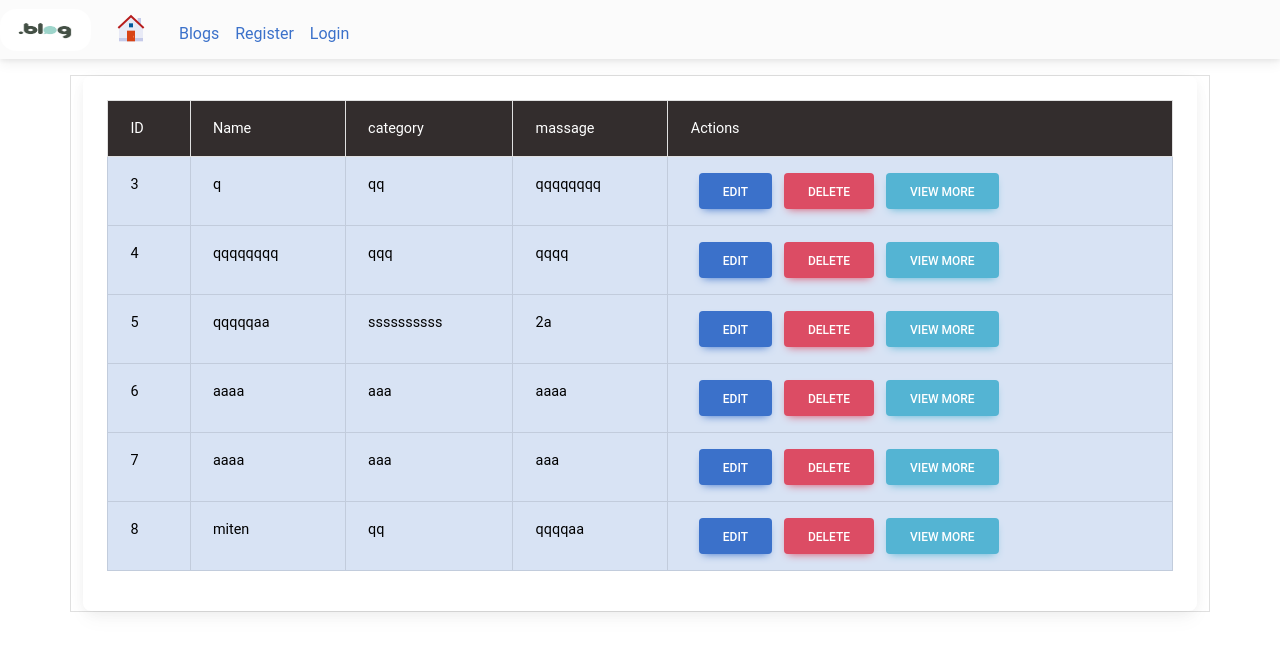
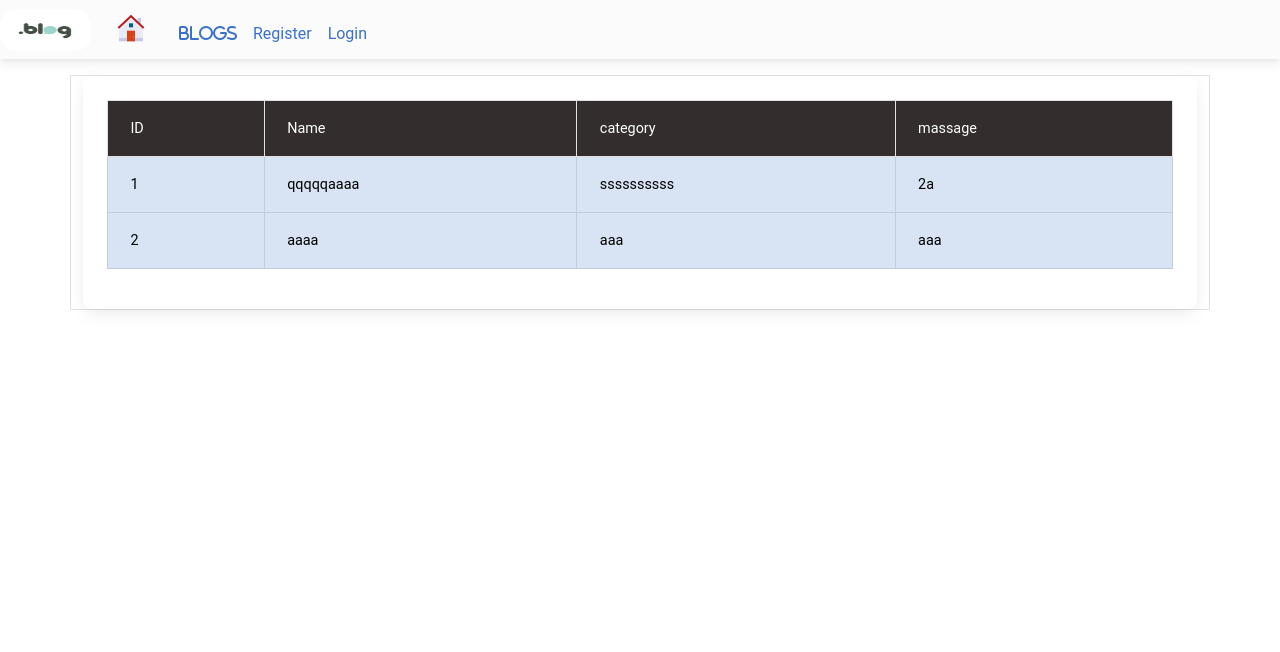
Before and after one commit to Miten-kumar/blogg-app, a React (Create React App) app: page /blog in a window 1280 px wide. Shown: the top 652 px of the page. Built offline with nearby package versions, Linux system fonts and the light colour scheme; data requests are answered from the project's data file.

Commit message:
"routing completed now for perticluerblog"

```diff
--- a/db.json
+++ b/db.json
@@ -1,40 +1,16 @@
 {
   "employee": [
     {
-      "name": "q",
-      "email": "qq",
-      "password": "qqqqqqqq",
-      "id": 3
-    },
-    {
-      "name": "qqqqqqqq",
-      "email": "qqq",
-      "password": "qqqq",
-      "id": 4
-    },
-    {
-      "name": "qqqqqaa",
+      "name": "qqqqqaaaa",
       "email": "ssssssssss",
       "password": "2a",
-      "id": 5
-    },
-    {
-      "name": "aaaa",
-      "email": "aaa",
-      "password": "aaaa",
-      "id": 6
+      "id": 1
     },
     {
       "name": "aaaa",
       "email": "aaa",
       "password": "aaa",
-      "id": 7
-    },
-    {
-      "name": "miten",
-      "email": "qq",
-      "password": "qqqqaa",
-      "id": 8
+      "id": 2
     }
   ],
   "User": [
@@ -42,7 +18,7 @@
       "username": "soham",
       "password": "aaa",
       "email": "soham@dasd",
-      "role": "admin",
+      "role": "user",
       "id": 1
     },
     {
@@ -56,8 +32,22 @@
       "username": "adi",
       "password": "aaa",
       "email": "soham@dfssf",
+      "role": "user",
+      "id": 3
+    },
+    {
+      "username": "mitenkumar",
+      "password": "asd",
+      "email": "mitenpate1234@gmail.com",
       "role": "admin",
-      "id": 3
+      "id": 4
+    },
+    {
+      "username": "Miten",
+      "email": "mitenkumar@fsadf",
+      "password": "aaa",
+      "role": "user",
+      "id": 5
     }
   ],
   "posts": [
--- a/src/App.js
+++ b/src/App.js
@@ -4,22 +4,21 @@ import Navbar from "./Blog/UI/Navbar.jsx";
 import DisplayData from "./Blog/UI/DisplayData";
 import Register from "./Blog/UI/Ragister.jsx";
 import Login from "./Blog/UI/Login.jsx";
-import Alluser from "./Blog/UI/Alluser"
+import Alluser from "./Blog/UI/Alluser";
 import { useNavigate } from "react-router-dom";
-import Admin from './Blog/UI/AdminHome';
+import Admin from "./Blog/UI/AdminHome";
 import Protected from "./Blog/UI/Protekted.js";
-
+import MyBlog from "./Blog/UI/MyBlog"
 function App() {
   const [isLogged, setisLogged] = useState(null);
   const [username, setUsername] = useState("");
   // const [ref, setref] = useState(null);
-  const [Role1, setRole] = useState('');
-  const [userId, setuserId] = useState('');
-  const statusMethod = ( role ,id) => {
+  const [Role, setRole] = useState("");
+  const [userId, setuserId] = useState("");
+  const statusMethod = (role, id) => {
     setRole(role);
-    // // console.log(role);
-    setuserId(id)
-    // console.log(id);
+    console.log(role);
+    setuserId(id);
   };
 
   const status = (data, user) => {
@@ -36,7 +35,7 @@ function App() {
   };
   return (
     <>
-      <Navbar props={{ isLogged, username, logoutSubmitHandler }} />
+      <Navbar props={{ isLogged, username, logoutSubmitHandler, Role }} />
 
       <Routes>
         <Route path="/" exact element={<div>This is Home Component</div>} />
@@ -44,16 +43,29 @@ function App() {
           path="/blog"
           element={<DisplayData props={{ isLogged, username }} />}
         />
-        <Route path="/register"  element={<Register />} />
-        <Route path="/login" element={<Login props={status}  statusMethod={statusMethod}  />} />
-        <Route path="/admin"  element={<Protected  isLogged={isLogged} ><Admin /></Protected>}>
-          <Route path="alluser"  element={<Alluser />}/>
+        <Route path="/register" element={<Register />} />
+        <Route
+          path="/login"
+          element={<Login props={status} statusMethod={statusMethod} />}
+        />
+        <Route
+          path="/admin"
+          element={
+            <Protected isLogged={isLogged}>
+              <Admin />
+            </Protected>
+          }
+        >
+          <Route path="alluser" element={<Alluser />} />
           <Route
-          path="blog"
-          element={<DisplayData props={{ isLogged, username }} />}
-        />
+            path="blog"
+            element={<DisplayData props={{ isLogged, username, Role }} />}
+          />
+          <Route
+            path="myblog"
+            element={<MyBlog/>}
+          />
         </Route>
-
       </Routes>
 
       <Outlet />
--- a/src/Blog/UI/AddBlog.jsx
+++ b/src/Blog/UI/AddBlog.jsx
@@ -65,11 +65,7 @@ export default function AddBlog(props) {
               <MDBModalContent>
                 <MDBModalHeader>
                   <MDBModalTitle>Modal title</MDBModalTitle>
-                  <MDBBtn
-                    className="btn-close"
-                    color="none"
-                    onClick={toggleshow}
-                  ></MDBBtn>
+
                 </MDBModalHeader>
                 <MDBModalBody>
                   <MDBInput
--- a/src/Blog/UI/AdminHome.jsx
+++ b/src/Blog/UI/AdminHome.jsx
@@ -3,8 +3,9 @@ import CardContent from "@mui/material/CardContent";
 import { Button, CardActions } from "@mui/material";
 import Grid from '@mui/material/Grid'
 import { NavLink } from "react-router-dom";
-
+import GroupOutlinedIcon from '@mui/icons-material/GroupOutlined';
 import { Outlet } from "react-router-dom";
+import DescriptionOutlinedIcon from '@mui/icons-material/DescriptionOutlined';
 export default function MultiActionAreaCard() {
   return (
     <>
@@ -14,22 +15,29 @@ export default function MultiActionAreaCard() {
               className="nav"
               style={{
                 boxShadow: "0px 0px 0.5rem grey",
-                width: "8rem",
+                width: "9rem",
                 height: "100vh",
               }}
             >
               <CardContent>
                 <CardActions>
-                  <NavLink to="/admin/alluser">
+                  <NavLink active to="/admin/alluser" className="d-inline mb-2">
                     <Button size="small" color="primary">
-                      All Users
+                     <GroupOutlinedIcon className="mx-2"/>  Users
+                    </Button>
+                  </NavLink>
+                </CardActions>
+                <CardActions >
+                  <NavLink to="/admin/blog">
+                    <Button size="small"className=" mb-3" color="primary">
+                     <DescriptionOutlinedIcon className="mx-2"/> Blogs
                     </Button>
                   </NavLink>
                 </CardActions>
                 <CardActions>
-                  <NavLink to="/admin/blog">
+                  <NavLink to="/admin/myblog">
                     <Button size="small" color="primary">
-                      All Blogs
+                     <DescriptionOutlinedIcon className="mx-2"/>MyBlogs
                     </Button>
                   </NavLink>
                 </CardActions>
--- a/src/Blog/UI/DisplayData.jsx
+++ b/src/Blog/UI/DisplayData.jsx
@@ -1,12 +1,13 @@
 import { useEffect, useState } from "react";
-
 import AddBlog from "./AddBlog";
 import Edit from "./Edit";
-import Details from "./ViewMore";
+import ViewDetails from "./ViewMore";
 import axios from "axios";
 import { toast } from "react-toastify";
 import { MDBBtn } from "mdb-react-ui-kit";
+import DeleteForeverOutlinedIcon from "@mui/icons-material/DeleteForeverOutlined";
 const DisplayData = (props) => {
+  console.log(props.props.Role);
   const [empdata, empdatachange] = useState(null);
   const [Data1, setData1] = useState({});
   const [ref, setref] = useState(true);
@@ -53,7 +54,7 @@ const DisplayData = (props) => {
                 <td> Name</td>
                 <td>category</td>
                 <td>massage</td>
-                <td>Actions</td>
+                {props.props.Role === "admin" ? <td>Actions</td> : null}
               </tr>
             </thead>
             <tbody className="table-primary">
@@ -64,6 +65,7 @@ const DisplayData = (props) => {
                     <td>{item.name}</td>
                     <td>{item.email}</td>
                     <td>{item.password}</td>
+                    {props.props.Role === "admin" ? (
                       <td>
                         <Edit props={item} data={update} />
                         <MDBBtn
@@ -72,11 +74,11 @@ const DisplayData = (props) => {
                             Remove(item.id);
                           }}
                         >
-                        DELETE
+                          <DeleteForeverOutlinedIcon />
                         </MDBBtn>
-                      <Details   props={item}  />
-
+                        <ViewDetails props={item} />
                       </td>
+                    ) : null}
                   </tr>
                 ))}
             </tbody>
--- a/src/Blog/UI/Edit.jsx
+++ b/src/Blog/UI/Edit.jsx
@@ -12,6 +12,7 @@ import {
   MDBModalFooter,
   MDBTextArea,
 } from "mdb-react-ui-kit";
+import ModeEditOutlineOutlinedIcon from '@mui/icons-material/ModeEditOutlineOutlined';
 
 export default function App(props) {
   const [basicModal, setBasicModal] = useState(false);
@@ -48,7 +49,7 @@ export default function App(props) {
   return (
     <>
       <MDBBtn onClick={toggleShow} className="mx-2">
-        EDIT
+      <ModeEditOutlineOutlinedIcon/>
       </MDBBtn>
       <MDBModal show={basicModal} setShow={setBasicModal} tabIndex="-1">
         <MDBModalDialog>
--- a/src/Blog/UI/Logedbtn.jsx
+++ b/src/Blog/UI/Logedbtn.jsx
@@ -9,10 +9,12 @@ export default function App(props) {
         className="mx-2 rounded-circle"
         rounded
         color="info "
+
+        style={{"font-family": 'FontAwesome',"padding": "8px 18px 11px 19px"}}
         btnChildren={props.props}
         placement="right"
       >
-        <MDBBtn onClick={props.logout} className="rounded-circle" color="danger">
+        <MDBBtn onClick={props.logout} className="rounded" color="danger">
           Logout
         </MDBBtn>
       </MDBPopover>
--- a/src/Blog/UI/Login.jsx
+++ b/src/Blog/UI/Login.jsx
@@ -20,35 +20,42 @@ export default function Login(props) {
       .get("http://localhost:8000/User")
       .then((resp) => {
         if (
-          resp["data"].find((user) => user.username === username &&
-           user.password === password)
+          resp["data"].find(
+            (user) => user.username === username && user.password === password
+          ) &&
+          resp["data"].find(
+            (user) => user.username === username && user.password === password
+          ).role === "admin"
         ) {
-          let role =
-          resp["data"].find((user) => user.username === username &&
-          user.password === password).role;
-          console.log(role);
-          let id =
-          resp["data"].find((user) => user.username === username &&
-          user.password === password).id;
-          console.log(id);
+          let role = resp["data"].find(
+            (user) => user.username === username && user.password === password
+          ).role;
+
+          // console.log(role);
+
+          let id = resp["data"].find(
+            (user) => user.username === username && user.password === password
+          ).id;
+          // console.log(id);
           isLoggedIn = true;
           props.statusMethod(role, id);
 
+          toast.success(username + " As a ADMIN  loged in");
+          setTimeout(() => {
+            navigate("/admin/blog");
+          }, 1000);
+          props.props(isLoggedIn, username);
+        } else if (
+          resp["data"].find(
+            (user) => user.username === username && user.password === password
+          )
+        ) {
+          isLoggedIn = true;
           toast.success(username + " you loged in");
           setTimeout(() => {
-            navigate("/admin");
+            navigate("/blog");
           }, 1000);
           props.props(isLoggedIn, username);
-        // } else if (
-        //   resp["data"].find((user) => user.username === username) &&
-        //   resp["data"].find((user) => user.password === password)
-        // ) {
-        //   isLoggedIn = true;
-        //   toast.success(username + " you loged in");
-        //   setTimeout(() => {
-        //     navigate("/admin");
-        //   }, 1000);
-        //   props.props(isLoggedIn, username);
         } else {
           isLoggedIn = false;
           let role = null;
--- /dev/null
+++ b/src/Blog/UI/MyBlog.jsx
@@ -0,0 +1,41 @@
+import React, { useState } from 'react';
+import {
+  MDBBtn,
+  MDBModal,
+  MDBModalDialog,
+  MDBModalContent,
+  MDBModalHeader,
+  MDBModalTitle,
+  MDBModalBody,
+  MDBModalFooter,
+} from 'mdb-react-ui-kit';
+
+export default function App() {
+  const [basicModal, setBasicModal] = useState(false);
+
+  const toggleShow = () => setBasicModal(!basicModal);
+
+  return (
+    <>
+      <MDBBtn onClick={toggleShow}>LAUNCH DEMO MODAL</MDBBtn>
+      <MDBModal show={basicModal} setShow={setBasicModal} tabIndex='-1'>
+        <MDBModalDialog>
+          <MDBModalContent>
+            <MDBModalHeader>
+              <MDBModalTitle>Modal title</MDBModalTitle>
+              <MDBBtn className='btn-close' color='none' onClick={toggleShow}></MDBBtn>
+            </MDBModalHeader>
+            <MDBModalBody>...</MDBModalBody>
+
+            <MDBModalFooter>
+              <MDBBtn color='secondary' onClick={toggleShow}>
+                Close
+              </MDBBtn>
+              <MDBBtn>Save changes</MDBBtn>
+            </MDBModalFooter>
+          </MDBModalContent>
+        </MDBModalDialog>
+      </MDBModal>
+    </>
+  );
+}
--- a/src/Blog/UI/Navbar.jsx
+++ b/src/Blog/UI/Navbar.jsx
@@ -22,9 +22,9 @@ export default function Navbar(props) {
   // console.log(firstLetter);
   // console.log(props.props);
   console.log();
-  const func =()=>{
-    return <>{props.props.logoutSubmitHandler()}</>
-  }
+  const func = () => {
+    return <>{props.props.logoutSubmitHandler()}</>;
+  };
   const [showNav, setShowNav] = useState(false);
   return (
     <>
@@ -57,11 +57,13 @@ export default function Navbar(props) {
             </NavLink>
             <MDBNavbarNav className="p-3 ">
               <MDBNavbarItem className="mx-2 mt-2">
-                <NavLink to="/blog">Blogs</NavLink>
+                {props.props.Role === "admin" ? (
+                  <NavLink to="/admin" fontSize="20px" style={{"font-family": 'FontAwesome'}} >Desh bord</NavLink>
+                ) :  <NavLink to="/blog"  style={{"font-family": 'FontAwesome'}}>Blogs</NavLink>}
               </MDBNavbarItem>
               {/* login butoon................................................ */}
               {props.props.isLogged === true ? (
-                <LogedBtn props={firstLetter} logout={func}/>
+                <LogedBtn props={firstLetter} logout={func} />
               ) : (
                 <div className="d-flex ">
                   <MDBNavbarItem className="mx-2 mt-2">
--- a/src/Blog/UI/ViewMore.jsx
+++ b/src/Blog/UI/ViewMore.jsx
@@ -12,7 +12,7 @@ import {
   MDBModalFooter,
   MDBTextArea,
 } from "mdb-react-ui-kit";
-
+import VisibilityOutlinedIcon from '@mui/icons-material/VisibilityOutlined';
 export default function App(props) {
   const [basicModal, setBasicModal] = useState(false);
   const [name, setname] = useState("");
@@ -33,7 +33,7 @@ export default function App(props) {
   return (
     <>
       <MDBBtn onClick={toggleShow} className="mx-2 btn btn-info">
-        VIEW MORE
+        <VisibilityOutlinedIcon/>
       </MDBBtn>
       <MDBModal show={basicModal} setShow={setBasicModal} tabIndex="-1">
         <MDBModalDialog>
```
Lines whose indentation alone changed are shown as unchanged.
